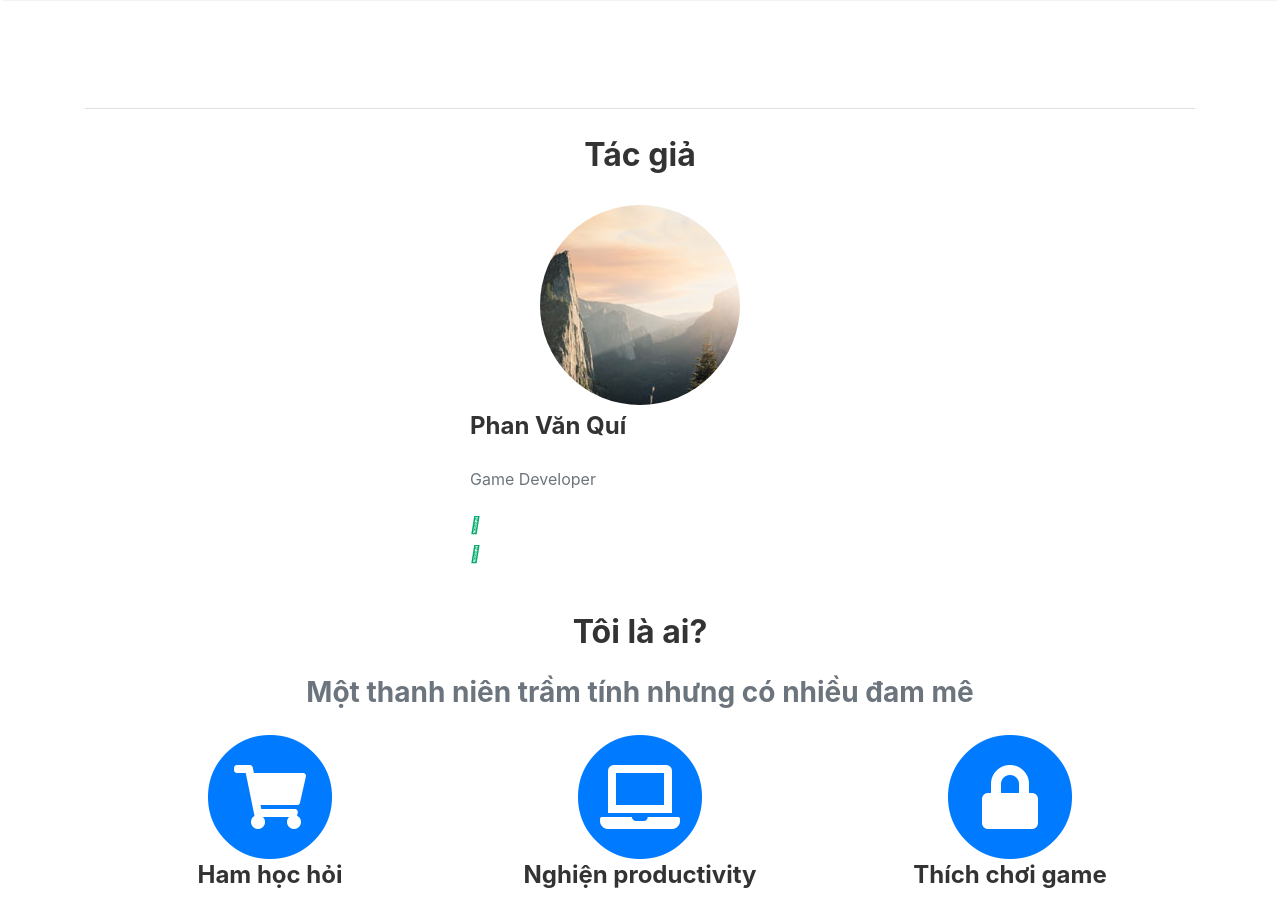
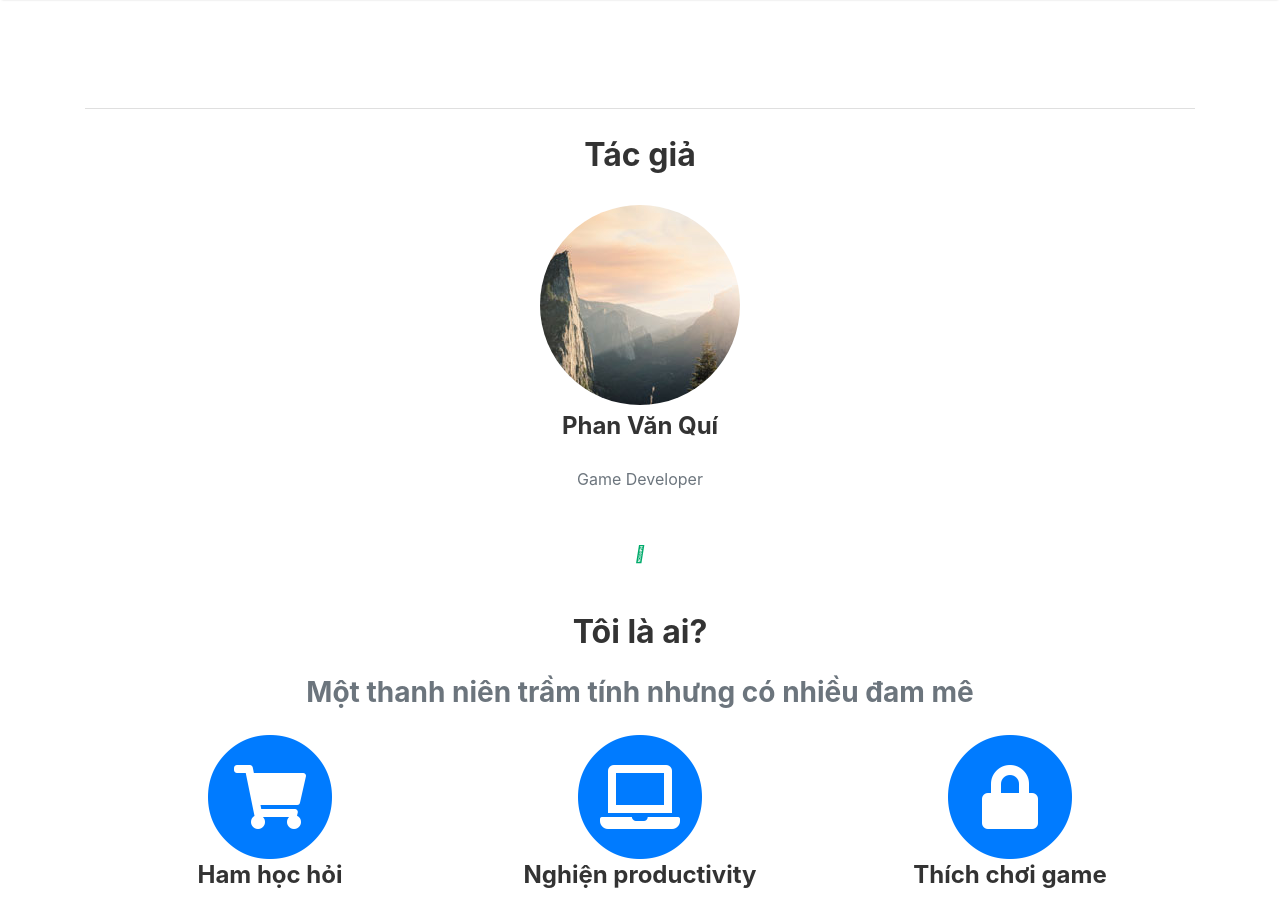
Before and after one commit to phanvanqui/phanvanqui.github.io, a Jekyll site: the page built from _pages/about.md, in a window 1280 px wide and 900 px high. Built offline with Jekyll 4.4.1, drawn with Linux system fonts in a browser that asks for light colours; nearby versions of some CDN libraries; comment, search, counter and statistics services are not loaded.

Commit message:
Update about.md

```diff
--- a/_pages/about.md
+++ b/_pages/about.md
@@ -20,7 +20,7 @@
             </div>
 
             <div class="col-sm-4">
-                <div class="team-member">
+                <div class="team-member text-center">
                     <img src="assets/images/rounded pic.jpg" class="img-responsive img-circle" alt="">
                     <h4>Phan Văn Quí</h4>
                     <p class="text-muted">Game Developer</p>
@@ -28,13 +28,15 @@
 
                         <li>
                             <a href="">
-                                <i class="fa-solid fa-envelope"></i>
+                                <i class="fa-solid fa-envelope fa-stack-1x fa-inverse"></i>
                             </a>
                         </li>
 
                         <li>
                             <a href="">
                                 <i class="fa fa-shopping-cart fa-stack-1x fa-inverse"></i>
+                                <i class="fa fa-brands fa-facebook"></i>
+                                <i class="fa fa-facebook"></i>
                             </a>
                         </li>
 
```
